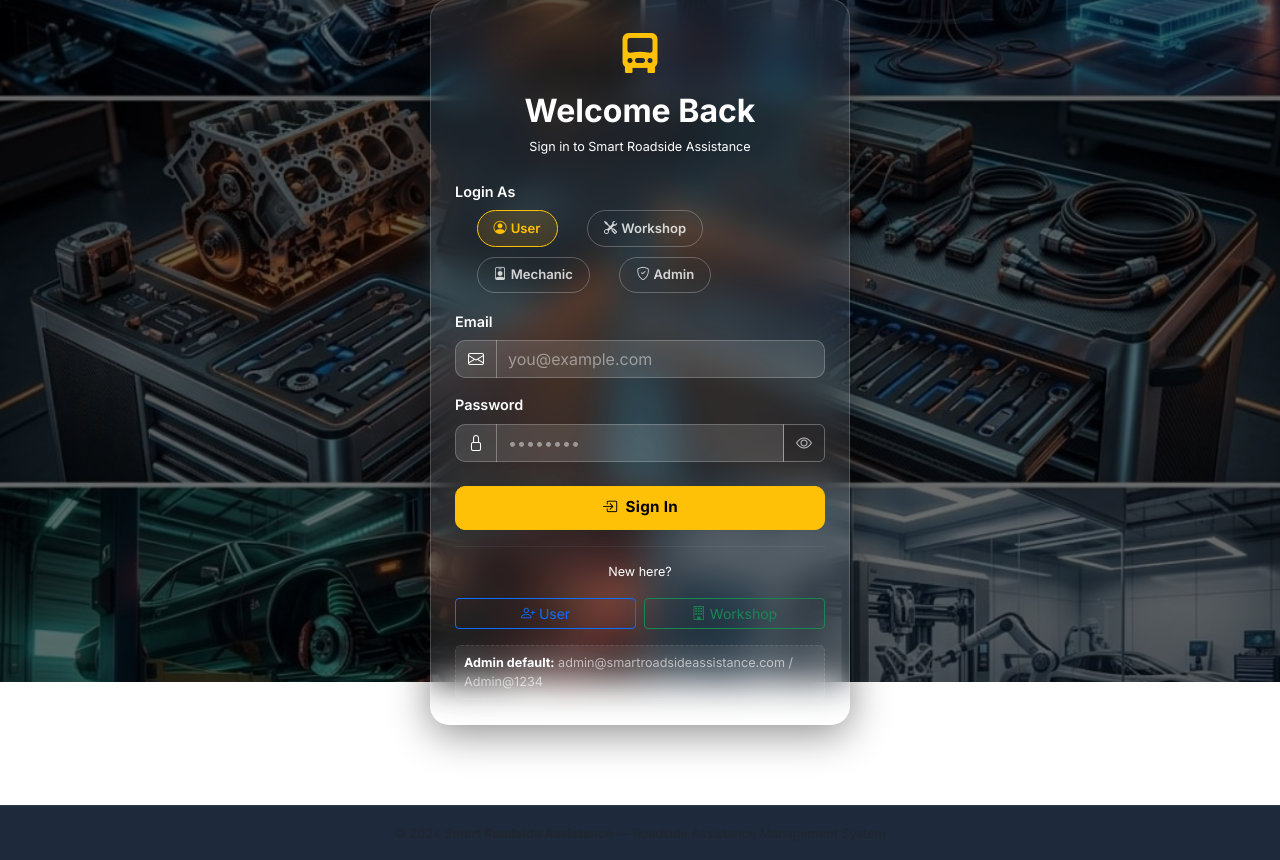
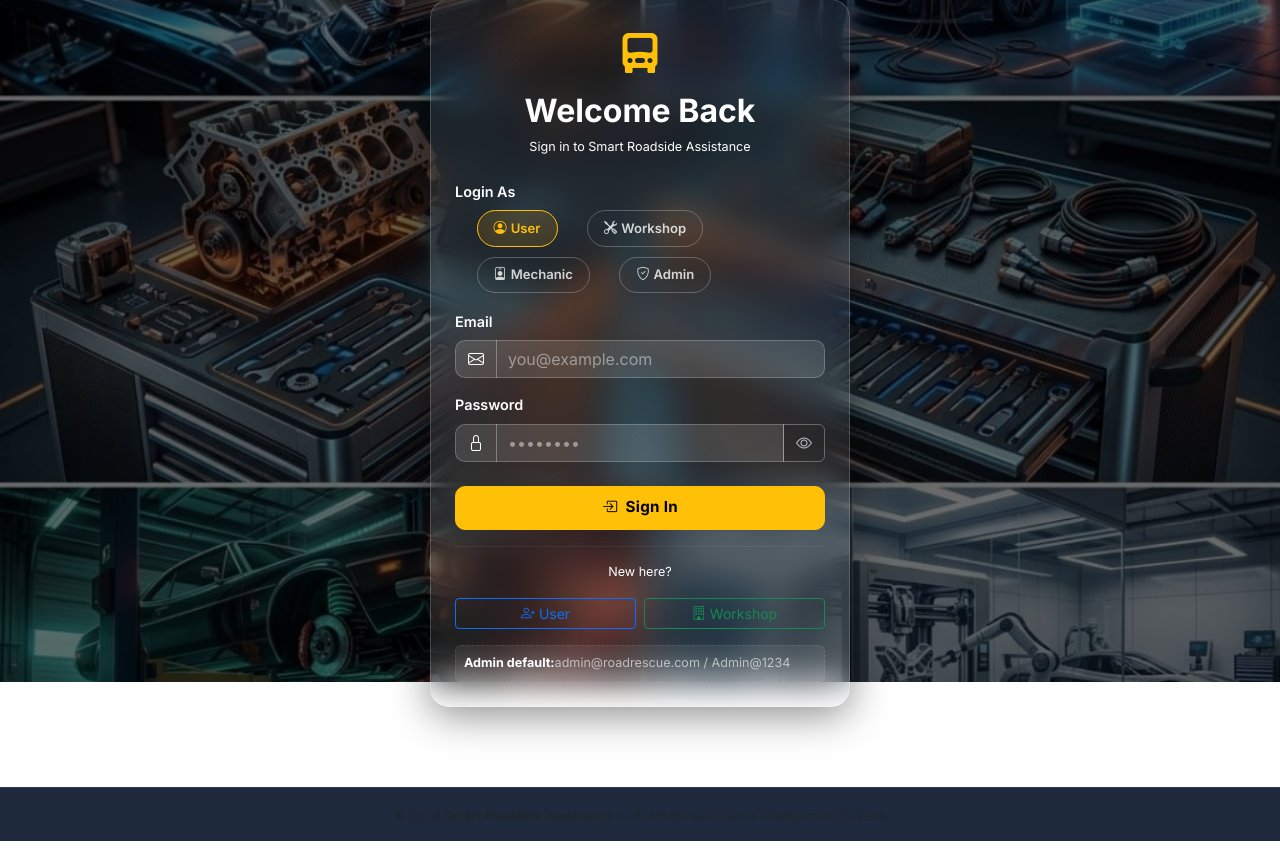
Before and after one commit to johnpaulalex85-sys/Smart-Roadside-Assistance, a Flask app: page /auth/login in a window 1280 px wide. Shown: the part 118-978 px from the top of the page. Run offline with Flask 3, Linux system fonts and the light colour scheme.

Commit message:
Update admin default email in login page

```diff
--- a/templates/auth/login.html
+++ b/templates/auth/login.html
@@ -168,7 +168,7 @@
         </div>
 
         <div class="mt-3 p-2 rr-hint rounded small">
-            <strong>Admin default:</strong> admin@smartroadsideassistance.com / Admin@1234
+            <strong>Admin default:</strong>admin@roadrescue.com / Admin@1234
         </div>
     </div>
 </div>
```
